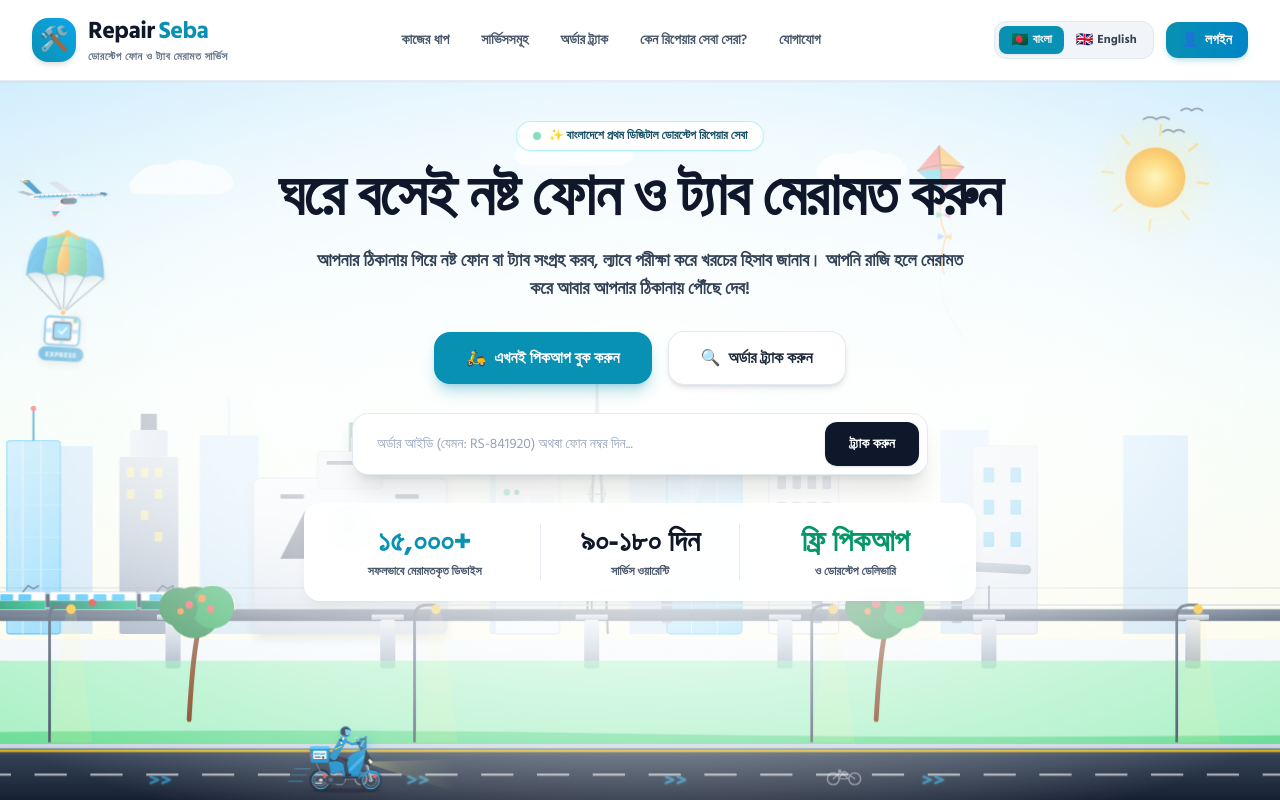
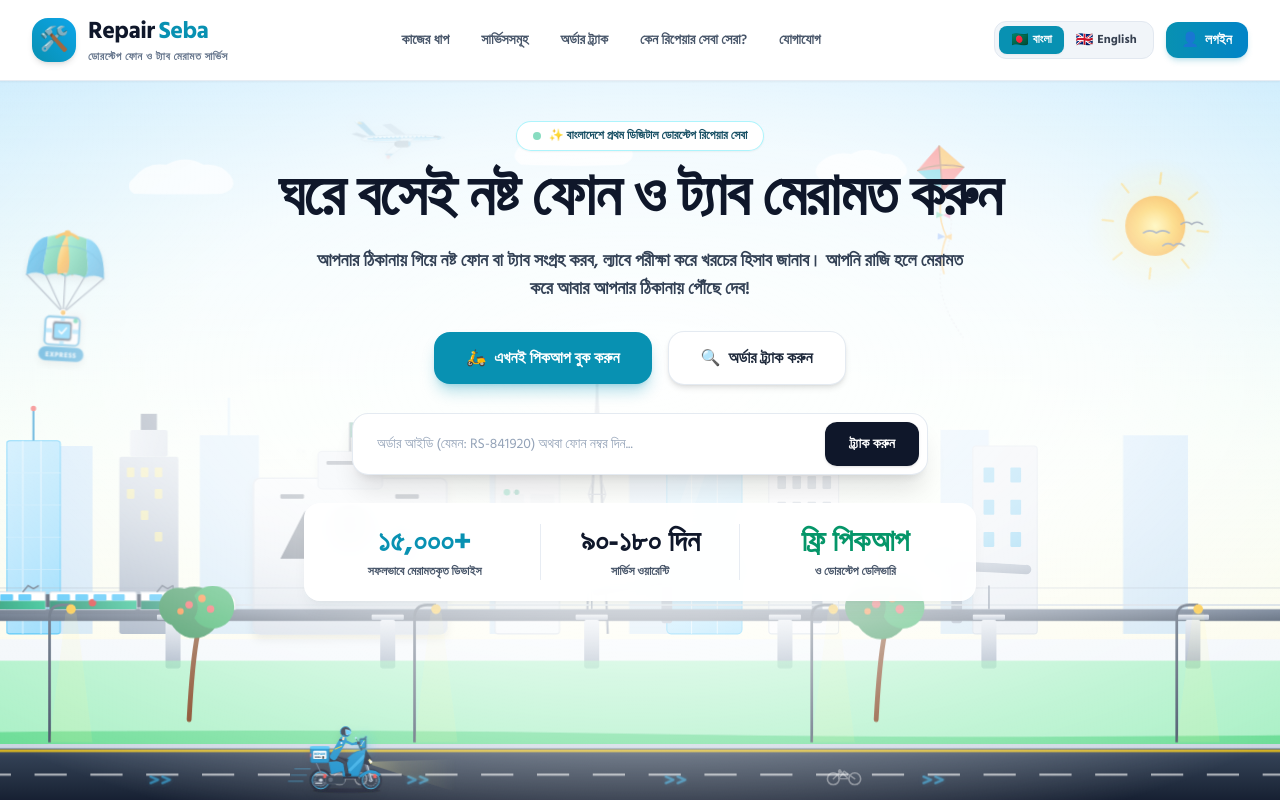
Before and after one commit to yeakubali2112/repair-seba, a website: page public/index.html in a window 1280 px wide. Shown: the top 800 px of the page. Drawn offline with nearby package versions, Linux system fonts and the light colour scheme; no server answers.

Commit message:
Fix airplane animation on PC monitors using dedicated sky aviation layer

```diff
--- a/public/css/style.css
+++ b/public/css/style.css
@@ -178,30 +178,66 @@ html {
 
 /* Birds soaring */
 @keyframes birdsFly {
-  0% { transform: translate(1480px, 40px); }
-  100% { transform: translate(-150px, 15px); }
+  0% { transform: translate(1480px, 145px); }
+  100% { transform: translate(-150px, 125px); }
 }
 
 .anim-birds {
   animation: birdsFly 28s linear infinite;
 }
 
-/* Modern Jet Airplane Flight in High Sky (আকাশে জেট বিমান উড্ডয়ন) */
+/* Modern Jet Airplane Flight Across Full Sky (পিসি ও মোবাইলে দৃশ্যমান জেট বিমান উড্ডয়ন) */
+@keyframes planeTransSky {
+  0% {
+    transform: translate3d(-300px, 36px, 0) scale(0.95) rotate(-1.5deg);
+    opacity: 0;
+  }
+  3% {
+    opacity: 1;
+  }
+  25% {
+    transform: translate3d(calc(25vw - 75px), 28px, 0) scale(1) rotate(-1deg);
+  }
+  50% {
+    transform: translate3d(calc(50vw - 75px), 22px, 0) scale(1.04) rotate(-0.5deg);
+  }
+  75% {
+    transform: translate3d(calc(75vw - 75px), 18px, 0) scale(1.02) rotate(-1deg);
+  }
+  97% {
+    opacity: 1;
+  }
+  100% {
+    transform: translate3d(calc(100vw + 300px), 14px, 0) scale(0.95) rotate(-1.5deg);
+    opacity: 0;
+  }
+}
+
+.anim-airplane-flyer {
+  position: absolute;
+  top: 0;
+  left: 0;
+  will-change: transform;
+  animation: planeTransSky 22s linear infinite;
+  pointer-events: none;
+  filter: drop-shadow(0 2px 6px rgba(15, 23, 42, 0.12));
+}
+
 @keyframes planeFlight {
   0% {
-    transform: translate(-180px, 92px) rotate(-2deg);
+    transform: translate(-180px, 145px) rotate(-2deg);
   }
   25% {
-    transform: translate(260px, 80px) rotate(-2deg);
+    transform: translate(260px, 135px) rotate(-2deg);
   }
   50% {
-    transform: translate(700px, 70px) rotate(-1.5deg);
+    transform: translate(700px, 128px) rotate(-1.5deg);
   }
   75% {
-    transform: translate(1140px, 58px) rotate(-2deg);
+    transform: translate(1140px, 120px) rotate(-2deg);
   }
   100% {
-    transform: translate(1580px, 46px) rotate(-2deg);
+    transform: translate(1580px, 112px) rotate(-2deg);
   }
 }
 
@@ -304,6 +340,7 @@ html {
 .hero-animations-disabled .anim-kite-tail,
 .hero-animations-disabled .anim-birds,
 .hero-animations-disabled .anim-airplane,
+.hero-animations-disabled .anim-airplane-flyer,
 .hero-animations-disabled .anim-flyover-car,
 .hero-animations-disabled .anim-metro-train,
 .hero-animations-disabled .anim-parachute-descend,
--- a/public/index.html
+++ b/public/index.html
@@ -187,6 +187,90 @@
 
   <!-- Hero Section (Full Animated City Background with Delivery Cyclist) -->
   <section id="hero-section" class="relative pt-6 pb-24 lg:pb-32 overflow-hidden min-h-[660px] lg:min-h-[730px] flex flex-col justify-between bg-gradient-to-b from-sky-100/70 via-sky-50/50 to-slate-100">
+    <!-- Dedicated High-Sky Express Jet Layer (100% visible on PC & Mobile) -->
+    <div class="hero-sky-aviation absolute inset-x-0 top-0 h-36 sm:h-44 overflow-hidden pointer-events-none z-1">
+      <div class="anim-airplane-flyer">
+        <svg width="280" height="65" viewBox="-180 -25 260 55" fill="none" xmlns="http://www.w3.org/2000/svg" class="overflow-visible block">
+          <defs>
+            <linearGradient id="skyPlaneContrail" x1="0" y1="0" x2="1" y2="0">
+              <stop offset="0%" stop-color="#ffffff" stop-opacity="0"/>
+              <stop offset="60%" stop-color="#e0f2fe" stop-opacity="0.65"/>
+              <stop offset="100%" stop-color="#bae6fd" stop-opacity="0.95"/>
+            </linearGradient>
+            <linearGradient id="skyPlaneFuselage" x1="0" y1="0" x2="0" y2="1">
+              <stop offset="0%" stop-color="#ffffff"/>
+              <stop offset="60%" stop-color="#f8fafc"/>
+              <stop offset="100%" stop-color="#e2e8f0"/>
+            </linearGradient>
+            <linearGradient id="skyPlaneTail" x1="0" y1="0" x2="1" y2="1">
+              <stop offset="0%" stop-color="#0284c7"/>
+              <stop offset="100%" stop-color="#0369a1"/>
+            </linearGradient>
+          </defs>
+
+          <!-- Jet Engine Dual Vapor Contrails (উজ্জ্বল বাষ্পরেখা) -->
+          <line x1="-165" y1="4.5" x2="-8" y2="4.5" stroke="url(#skyPlaneContrail)" stroke-width="2.8" stroke-linecap="round"/>
+          <line x1="-125" y1="2.5" x2="-6" y2="2.5" stroke="url(#skyPlaneContrail)" stroke-width="2" stroke-linecap="round"/>
+
+          <!-- Far-Side Wing -->
+          <polygon points="8,-2 -6,-13 2,-14 18,-2" fill="#94a3b8"/>
+
+          <!-- Horizontal Stabilizer -->
+          <polygon points="-24,-1 -35,-5 -30,-6 -18,-2" fill="#64748b"/>
+
+          <!-- Main Fuselage -->
+          <path d="M -26 0 C -26 -4.5, 40 -4.5, 52 0 C 40 4.5, -26 4.5, -26 0 Z" fill="url(#skyPlaneFuselage)" stroke="#94a3b8" stroke-width="0.8"/>
+
+          <!-- Sleek Aerodynamic Nose Cone (Cyan) -->
+          <path d="M 45 -2.2 Q 53 0 45 2.2 Z" fill="#0284c7"/>
+
+          <!-- Brand Cyan Speed Stripe along Body -->
+          <path d="M -20 0 L 46 0" stroke="#0284c7" stroke-width="1.4"/>
+          <path d="M -15 1.5 L 38 1.5" stroke="#38bdf8" stroke-width="0.8"/>
+
+          <!-- Cockpit Windshield -->
+          <path d="M 43 -2.2 L 48 -0.8 L 46 0 L 41 -0.8 Z" fill="#0f172a"/>
+
+          <!-- Passenger Cabin Windows -->
+          <g fill="#0284c7" opacity="0.9">
+            <circle cx="34" cy="-1" r="0.9"/>
+            <circle cx="30" cy="-1" r="0.9"/>
+            <circle cx="26" cy="-1" r="0.9"/>
+            <circle cx="22" cy="-1" r="0.9"/>
+            <circle cx="18" cy="-1" r="0.9"/>
+            <circle cx="14" cy="-1" r="0.9"/>
+            <circle cx="10" cy="-1" r="0.9"/>
+            <circle cx="6" cy="-1" r="0.9"/>
+            <circle cx="2" cy="-1" r="0.9"/>
+            <circle cx="-2" cy="-1" r="0.9"/>
+            <circle cx="-6" cy="-1" r="0.9"/>
+            <circle cx="-10" cy="-1" r="0.9"/>
+            <circle cx="-14" cy="-1" r="0.9"/>
+          </g>
+
+          <!-- Vertical Tail Fin -->
+          <polygon points="-18,-3 -32,-16 -24,-16 -12,-3" fill="url(#skyPlaneTail)"/>
+          <!-- Tail Fin Amber Accent Stripe -->
+          <polygon points="-28,-14 -31,-16 -27,-16 -24,-14" fill="#f59e0b"/>
+
+          <!-- Near-Side Main Wing -->
+          <polygon points="12,0 -4,14 4,14 24,0" fill="#f1f5f9" stroke="#94a3b8" stroke-width="0.7"/>
+          <!-- Winglet Tip -->
+          <polygon points="-4,14 -2,17 1,17 4,14" fill="#0284c7"/>
+
+          <!-- Jet Turbofan Engine Pod -->
+          <g transform="translate(6, 2.5)">
+            <rect x="0" y="0" width="13" height="5.5" rx="2" fill="#334155" stroke="#1e293b" stroke-width="0.6"/>
+            <ellipse cx="13" cy="2.75" rx="1.2" ry="2.2" fill="#0284c7"/>
+            <ellipse cx="0" cy="2.75" rx="1" ry="2" fill="#0f172a"/>
+          </g>
+
+          <!-- Navigation Strobe Beacon Light -->
+          <circle cx="-1" cy="17" r="1.8" fill="#ef4444" class="anim-antenna-beacon"/>
+          <circle cx="-30" cy="-16" r="1.5" fill="#ffffff" class="anim-antenna-beacon"/>
+        </svg>
+      </div>
+    </div>
 
     <!-- 1. FULL BACKGROUND SVG CANVAS (City Skyline, Metro Rail, Road & Cyclist) -->
     <div class="hero-full-bg">
@@ -312,7 +396,7 @@
         <rect x="0" y="0" width="1440" height="520" fill="url(#skyGrad)"/>
 
         <!-- 2. Sun & Glow (Right side sky) -->
-        <g>
+        <g transform="translate(0, 45)">
           <circle cx="1200" cy="90" r="62" fill="url(#sunAura)" class="anim-sun-pulse"/>
           <g class="anim-sun-rays" stroke="#fbbf24" stroke-width="2" stroke-linecap="round" opacity="0.65">
             <line x1="1200" y1="50" x2="1200" y2="40"/>
@@ -340,7 +424,7 @@
         </g>
 
         <!-- 4. Traditional Colorful Kite (বাঙালি ঘুড়ি) -->
-        <g class="anim-kite">
+        <g class="anim-kite" transform="translate(0, 45)">
           <path d="M1000 102 Q1015 130 995 170 Q985 200 1010 240" fill="none" stroke="#cbd5e1" stroke-width="1.2" stroke-dasharray="2 2"/>
           <g id="kite-body">
             <polygon points="1000,60 1022,82 1000,104 978,82" fill="#ef4444"/>
@@ -366,71 +450,7 @@
           <path d="M18 12 Q23 8 28 12 Q33 8 38 12"/>
         </g>
 
-        <!-- 5.5. High Sky Commercial / Express Jet Airplane (আকাশে জেট বিমান উড্ডয়ন) -->
-        <g id="hero-sky-airplane" class="anim-airplane">
-          <!-- Jet Engine Vapor Contrail (ধোঁয়ার ট্রেইল) -->
-          <line x1="-150" y1="4.5" x2="-8" y2="4.5" stroke="url(#planeContrail)" stroke-width="2.5" stroke-linecap="round"/>
-          <line x1="-110" y1="2.5" x2="-6" y2="2.5" stroke="url(#planeContrail)" stroke-width="1.8" stroke-linecap="round"/>
-
-          <!-- Far-Side Wing (দূরের ডানা) -->
-          <polygon points="8,-2 -6,-13 2,-14 18,-2" fill="#cbd5e1"/>
-
-          <!-- Horizontal Stabilizer (পেছনের অনুভূমিক পাখা) -->
-          <polygon points="-24,-1 -35,-5 -30,-6 -18,-2" fill="#94a3b8"/>
-
-          <!-- Main Fuselage (বিমানের মূল বডি) -->
-          <path d="M -26 0 C -26 -4, 40 -4, 52 0 C 40 4, -26 4, -26 0 Z" fill="url(#planeFuselage)" stroke="#cbd5e1" stroke-width="0.6"/>
-
-          <!-- Sleek Aerodynamic Nose Cone -->
-          <path d="M 45 -2 Q 53 0 45 2 Z" fill="#0284c7"/>
-
-          <!-- Brand Cyan Speed Stripe along Body -->
-          <path d="M -20 0 L 46 0" stroke="#0284c7" stroke-width="1.2"/>
-          <path d="M -15 1.4 L 38 1.4" stroke="#38bdf8" stroke-width="0.6"/>
-
-          <!-- Cockpit Windshield (পাইলট উইন্ডশীল্ড) -->
-          <path d="M 43 -2.2 L 48 -0.8 L 46 0 L 41 -0.8 Z" fill="#0f172a"/>
-
-          <!-- Passenger Cabin Windows (কেবিন উইন্ডোজ) -->
-          <g fill="#0284c7" opacity="0.85">
-            <circle cx="34" cy="-0.8" r="0.8"/>
-            <circle cx="30" cy="-0.8" r="0.8"/>
-            <circle cx="26" cy="-0.8" r="0.8"/>
-            <circle cx="22" cy="-0.8" r="0.8"/>
-            <circle cx="18" cy="-0.8" r="0.8"/>
-            <circle cx="14" cy="-0.8" r="0.8"/>
-            <circle cx="10" cy="-0.8" r="0.8"/>
-            <circle cx="6" cy="-0.8" r="0.8"/>
-            <circle cx="2" cy="-0.8" r="0.8"/>
-            <circle cx="-2" cy="-0.8" r="0.8"/>
-            <circle cx="-6" cy="-0.8" r="0.8"/>
-            <circle cx="-10" cy="-0.8" r="0.8"/>
-            <circle cx="-14" cy="-0.8" r="0.8"/>
-          </g>
-
-          <!-- Vertical Tail Fin (উল্লম্ব লেজ) -->
-          <polygon points="-18,-3 -32,-16 -24,-16 -12,-3" fill="url(#planeTail)"/>
-          <!-- Tail Fin Amber Brand Accent Stripe -->
-          <polygon points="-28,-14 -31,-16 -27,-16 -24,-14" fill="#f59e0b"/>
-
-          <!-- Near-Side Main Wing (সামনের প্রধান ডানা) -->
-          <polygon points="12,0 -4,14 4,14 24,0" fill="#f1f5f9" stroke="#cbd5e1" stroke-width="0.5"/>
-          <!-- Winglet Tip (উইংলেট) -->
-          <polygon points="-4,14 -2,17 1,17 4,14" fill="#0284c7"/>
-
-          <!-- Jet Turbofan Engine Pod (টার্বোফ্যান ইঞ্জিন) -->
-          <g transform="translate(6, 2.5)">
-            <rect x="0" y="0" width="13" height="5" rx="2" fill="#475569" stroke="#334155" stroke-width="0.5"/>
-            <ellipse cx="13" cy="2.5" rx="1.2" ry="2.2" fill="#0284c7"/>
-            <ellipse cx="0" cy="2.5" rx="1" ry="2" fill="#0f172a"/>
-          </g>
-
-          <!-- Anti-Collision Strobe / Navigation Beacon Light (ব্লিঙ্কিং সিগন্যাল লাইট) -->
-          <circle cx="-1" cy="17" r="1.5" fill="#ef4444" class="anim-antenna-beacon"/>
-          <circle cx="-30" cy="-16" r="1.2" fill="#ffffff" class="anim-antenna-beacon"/>
-        </g>
-
-
+        <!-- 5.5. High Sky Commercial Jet is moved to dedicated .hero-sky-aviation layer for perfect PC & mobile responsiveness -->
         <!-- 6. Distant & Mid City Skyline (Dhaka Urban Architecture) -->
         <g fill="#93c5fd" opacity="0.45">
           <rect x="70" y="320" width="45" height="195"/>
```
